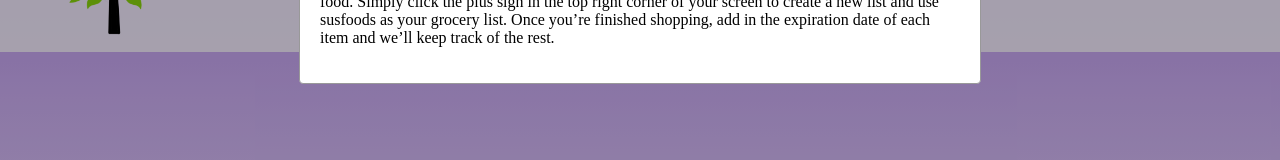
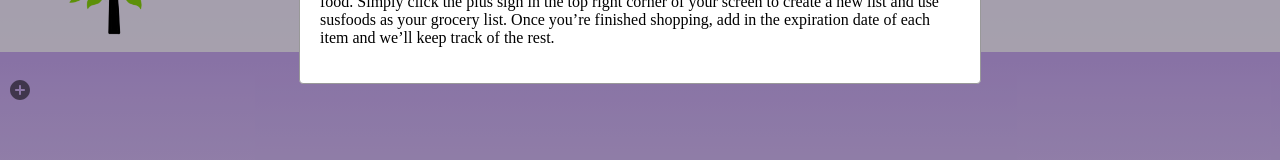
Before and after one commit to Ayon-Bhowmick/HackHolyoke, a React (Create React App) app in the folder sustainability/: page / in a window 1280 px wide. Shown: the part 180-340 px from the top of the page. Built offline with nearby package versions, Linux system fonts and the light colour scheme.

Commit message:
Moved plus button below navigation

```diff
--- a/sustainability/public/app.css
+++ b/sustainability/public/app.css
@@ -1,5 +1,13 @@
 body {
     background: linear-gradient(to bottom, rgb(175, 129, 235), white) fixed;
-    margin: 0px;
-    padding: 0px;
+     margin: 0px;
 }
+
+#addButton {
+    margin-top: 250px;
+    /*
+    margin-top: 20px;
+    margin-bottom: 20px;
+    margin-right: 80px;
+    margin-left: 80px; */
+}
--- a/sustainability/src/App.js
+++ b/sustainability/src/App.js
@@ -30,11 +30,14 @@ const App = () => {
 					handleClose={removePopup}
 				/>}
 			</div>
-			<Router>
-				<Switch>
-					<Route exact path="/" component={MainList} />
-				</Switch>
-			</Router>
+
+			<div id="addButton">
+				<Router>
+					<Switch>
+						<Route exact path="/" component={MainList} />
+					</Switch>
+				</Router>
+			</div>
 		</div>
 	);
 }
```
